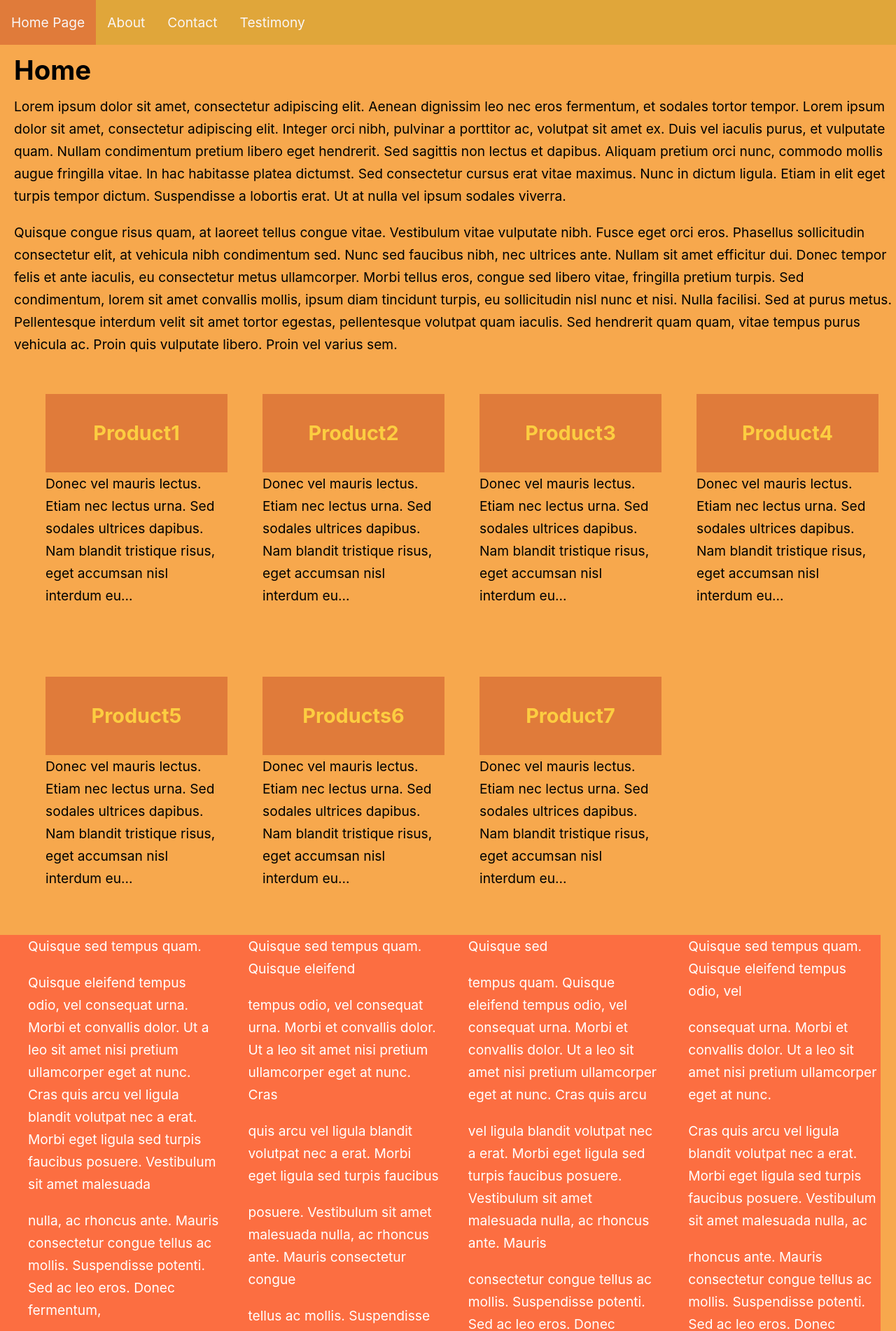
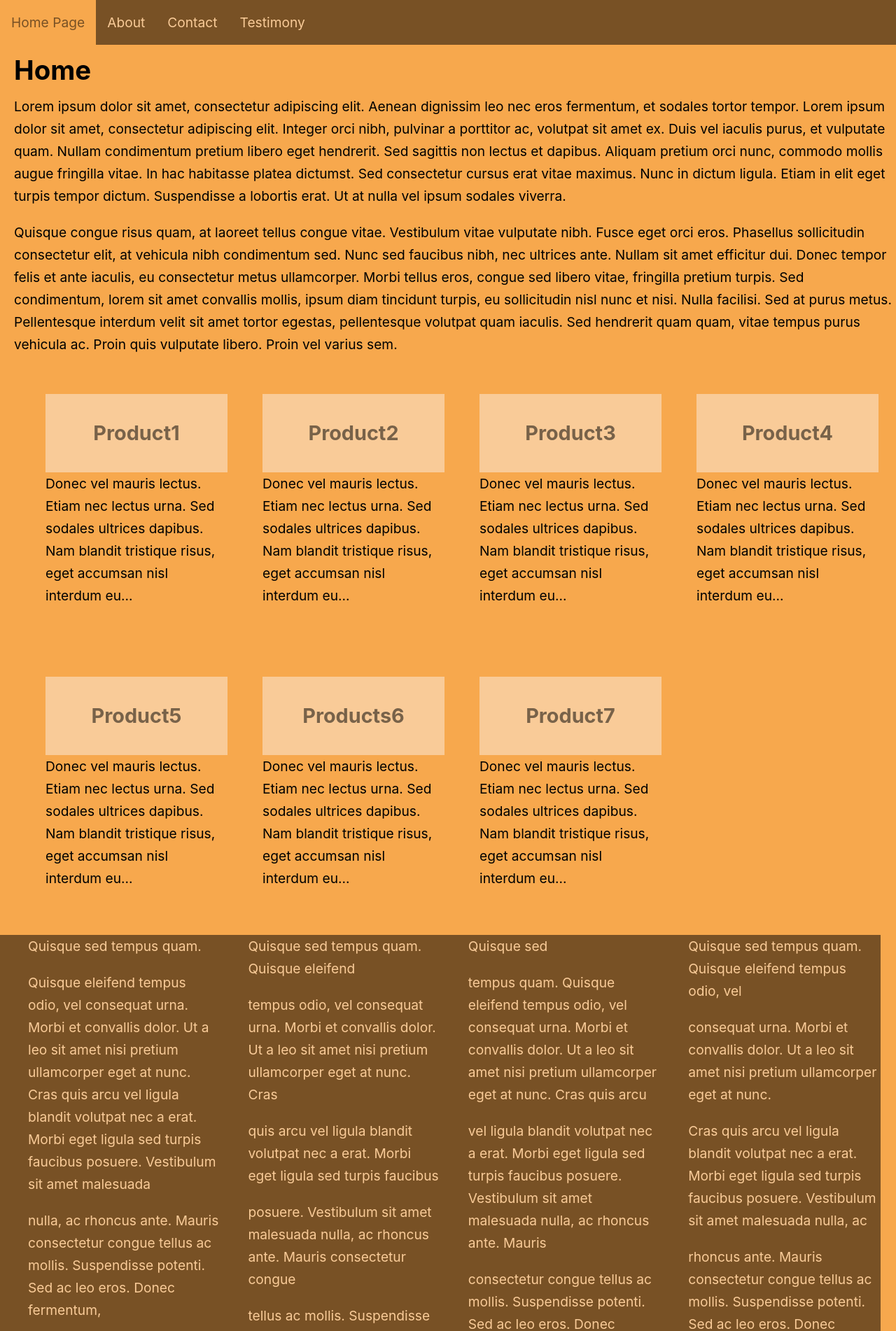
Before and after one commit to ivicakartelo/app27, a React (Create React App) app: page / in a window 1280 px wide. Shown: the top 1902 px of the page at 70% size. Built offline with nearby package versions, Linux system fonts and the light colour scheme.

Commit message:
Apply Color Harmony Rule Monochromatic

```diff
--- a/src/App.css
+++ b/src/App.css
@@ -20,7 +20,7 @@ header ul {
   margin: 0;
   padding: 0;
   overflow: hidden;
-  background-color: #E0A63A;
+  background-color: #785125;
 }
 
 header li {
@@ -29,14 +29,15 @@ header li {
 
 header li a {
   display: block;
-  color: rgb(249, 246, 246);
+  color: #F9CB98;
   text-align: center;
   padding: 16px;
   text-decoration: none;
 }
 
 header li a:hover {
-  background-color: #E07B3A;
+  background-color: #F7A84D;
+  color: #785125;
 }
 
 footer ul {
@@ -46,12 +47,12 @@ footer ul {
 }
 
 footer li {
-  color: #ffffff;
+  color: #F9CB98;
   text-align: left;
   padding: 0 0 0 20px;
   margin: 0;
   float: left;
-  background-color: #FC6E41;
+  background-color: #785125;
   width: 23%;
 }
 
@@ -90,14 +91,14 @@ article li {
 
 article li a {
   display: block;
-  color: #FCCD41;
-  background-color: #E07B3A;
+  color: #786249;
+  background-color: #F9CB98;
   text-align: center;
   padding: 16px;
   text-decoration: none;
 }
 
 article li a:hover {
-  background-color: #E0A63A;
-  color: white;
+  background-color: #C4853D;
+  color: #F9CB98;
 }
```
